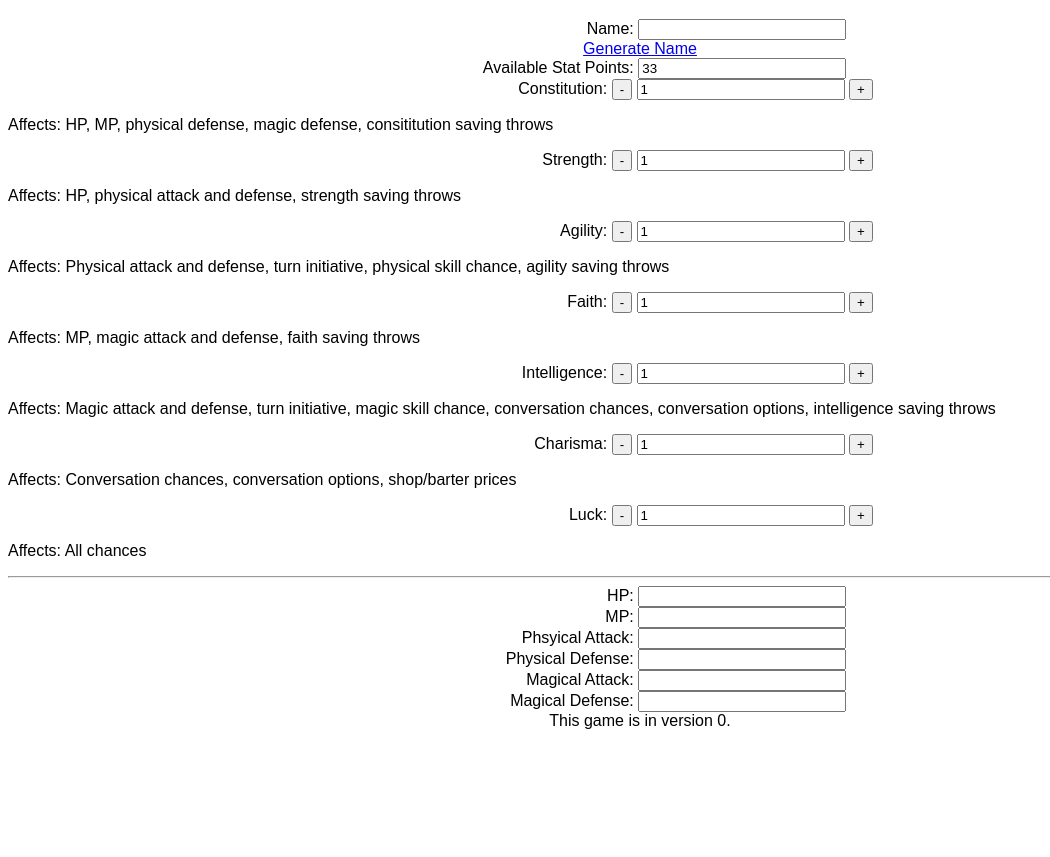
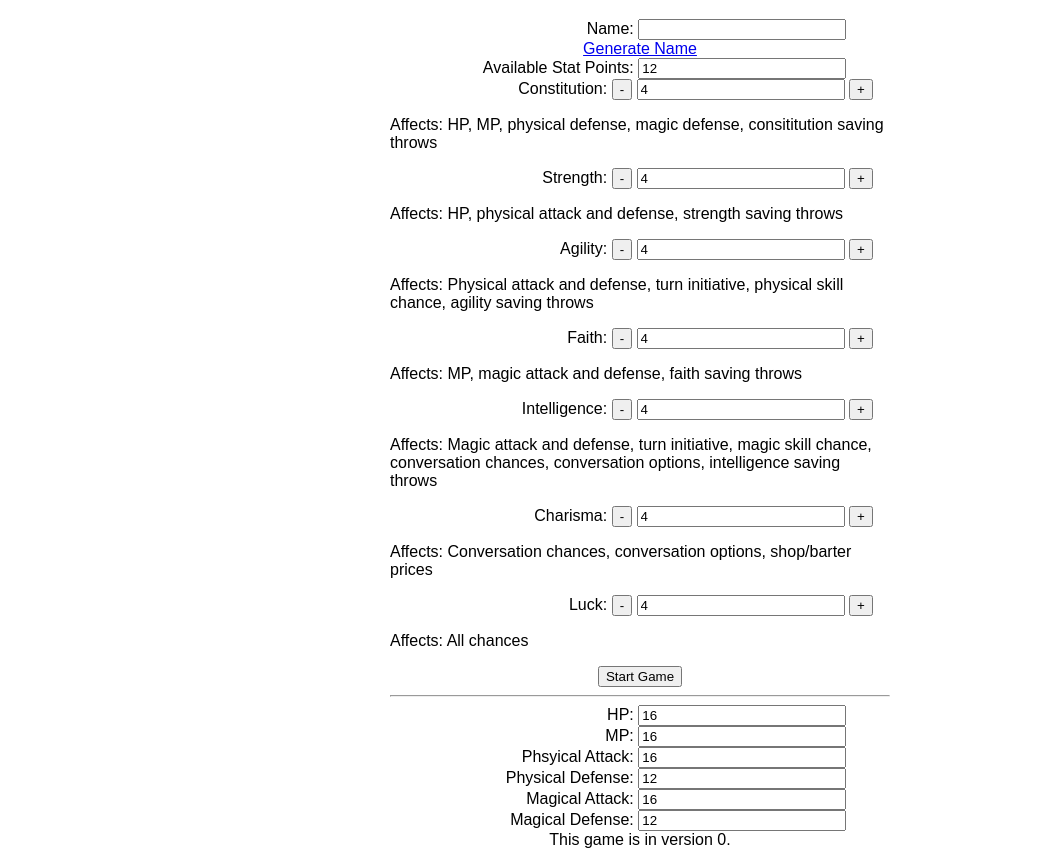
Before and after one commit to bauski/gladiator, a plain HTML site: page index.html in a window 1280 px wide. Both pictures are taken after a click on the link "Create New Character". Shown: the part 61-918 px from the top of the page, without its empty margins (0-1050 px from the left). Before the commit the page ends 800 px from the top, so only its background shows below. Drawn offline with Linux system fonts and the light colour scheme.

Commit message:
Small additions for display and calculations for secorday stats.

```diff
--- a/app.mjs
+++ b/app.mjs
@@ -21,6 +21,7 @@ function adjustInitialCharStat(stat, adjustmentAmount) {
     }
 
     store.characterStats[stat] = nextAmount
+    calculateSecondaryValues(store.characterStats)
     updateCharacterMenuValues(store.characterStats)
 }
 
@@ -31,23 +32,47 @@ function adjustmentTotalTooBig(adjustmentAmount) {
     return false
 }
 
+function calculateSecondaryValues(stats) {
+    store.characterStats['secondary'] = {}
+    store.characterStats['secondary']['hp'] = stats['constitution'] * stats['strength']
+    store.characterStats['secondary']['mp'] = stats['constitution'] * stats['faith']
+    store.characterStats['secondary']['physicalAttack'] = stats['agility'] * stats['strength']
+    store.characterStats['secondary']['magicalAttack'] = stats['intelligence'] * stats['faith']
+    store.characterStats['secondary']['physicalDefense'] = (stats['constitution'] + stats['strength'] + stats['constitution'])
+    store.characterStats['secondary']['magicalDefense'] = (stats['intelligence'] + stats['faith'] + stats['constitution'])
+}
+
+function convertCamelToHyphen(string) {
+    return string.replace(/([a-z])([A-Z])/g, "$1-$2").toLowerCase();
+}
+
 function changeScene(sceneName) {
     if (sceneName == 'characterCreationMenu') {
-        var characterStats = {
-            'constitution' : 1,
-            'strength' : 1,
-            'agility' : 1,
-            'faith' : 1,
-            'intelligence' : 1,
-            'charisma' : 1,
-            'luck' : 1,
-            'total' : 40
+        const startingAmount = 4
+        const startingMax = 40
+        let characterStats = {
+            'constitution' : startingAmount,
+            'strength' : startingAmount,
+            'agility' : startingAmount,
+            'faith' : startingAmount,
+            'intelligence' : startingAmount,
+            'charisma' : startingAmount,
+            'luck' : startingAmount,
+            'total' : startingMax
         }
         store.characterStats = characterStats
 
         document.querySelector('#intro-menu').style.display = 'none'
         document.querySelector('#character-creation-menu').style.display = 'block'
+        calculateSecondaryValues(store.characterStats)
         updateCharacterMenuValues(store.characterStats)
+    }
+
+    if (sceneName == 'dayMenu') {
+        initializeDayMenu()
+
+        document.querySelector('#character-creation-menu').style.display = 'none'
+        document.querySelector('#day-menu').style.display = 'block'
     }
 }
 
@@ -63,15 +88,19 @@ function generateName() {
 
 function getStatTotal() {
     let tempTotal = 0;
-
+    console.log(store.characterStats)
     for (let key in store.characterStats) {
-        if (key == 'total') {
+        if (key == 'total' || key == 'secondary') {
             continue
         }
         tempTotal += store.characterStats[key]
     }
 
     return tempTotal
+}
+
+function initializeDayMenu() {
+
 }
 
 function updateCharacterMenuValues(stats) {
@@ -82,7 +111,14 @@ function updateCharacterMenuValues(stats) {
         if (key == 'total') {
             continue
         }
-        document.querySelector('#' + key).value = stats[key]
+
+        if (key == 'secondary') {
+            for (let skey in stats[key]) {
+                document.querySelector('#' + convertCamelToHyphen(skey)).value = stats[key][skey]
+            }
+        } else {
+            document.querySelector('#' + key).value = stats[key]
+        }
     }
 }
 
--- a/index.html
+++ b/index.html
@@ -5,6 +5,7 @@
         <link href="./style.css" rel="stylesheet">
     </head>
     <body>
+        <div id="container">
             <h1>Kingdoms Gladiator</h1>
             <div id="viewport">
                 <div class="scene" id="intro-menu">
@@ -86,6 +87,8 @@
                         </p>
                     </div>
 
+                    <button onclick="changeScene('dayMenu')">Start Game</button>
+
                     <hr>
 
                     <div>
@@ -118,6 +121,7 @@
             <div id="message">
                 This game is in version 0.
             </div>
+        </div>
         <script type="module" src="./app.mjs"></script>
     </body>
 </html>
--- a/style.css
+++ b/style.css
@@ -2,6 +2,12 @@ body {
     text-align: center;
     font-family: Arial, Helvetica, sans-serif;
 }
+
+#container {
+    margin: 0 auto;
+    max-width: 500px;
+}
+
 .scene {
     display: none;
 }
```
Lines whose indentation alone changed are shown as unchanged.
